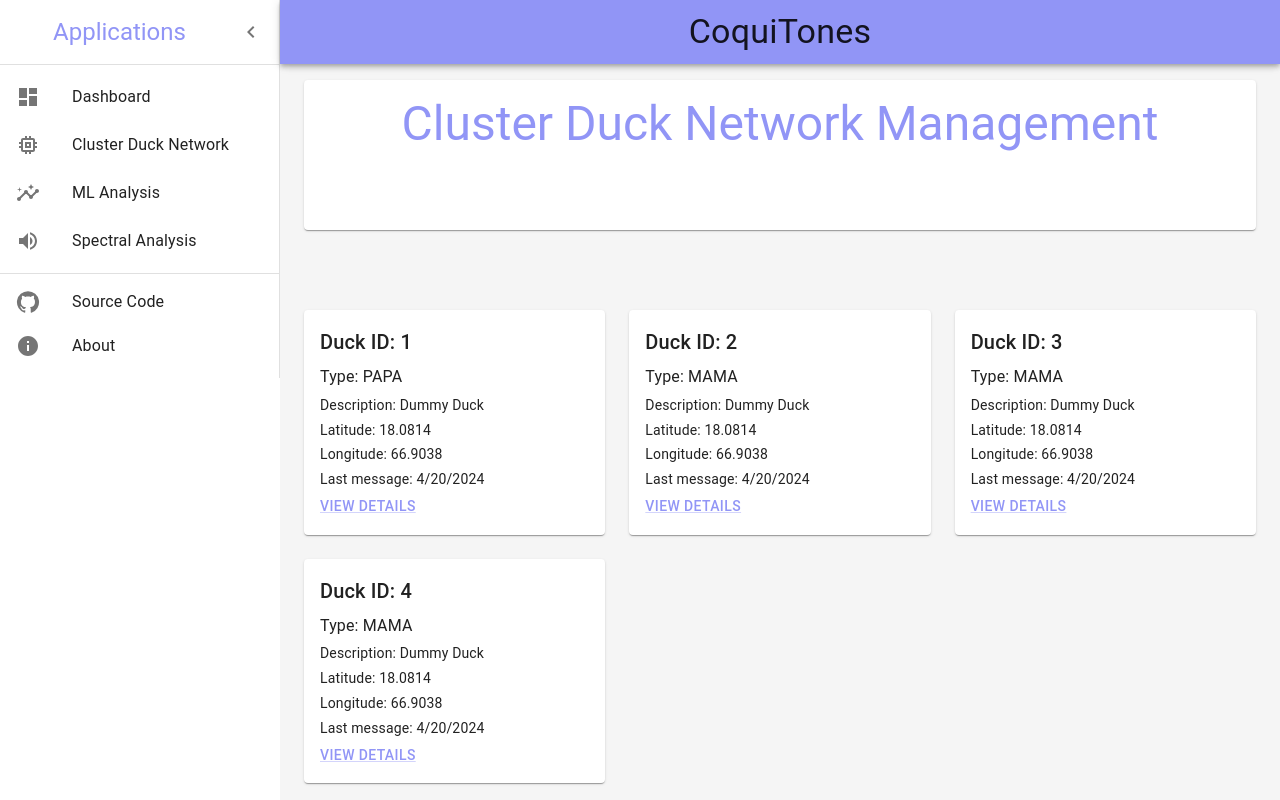
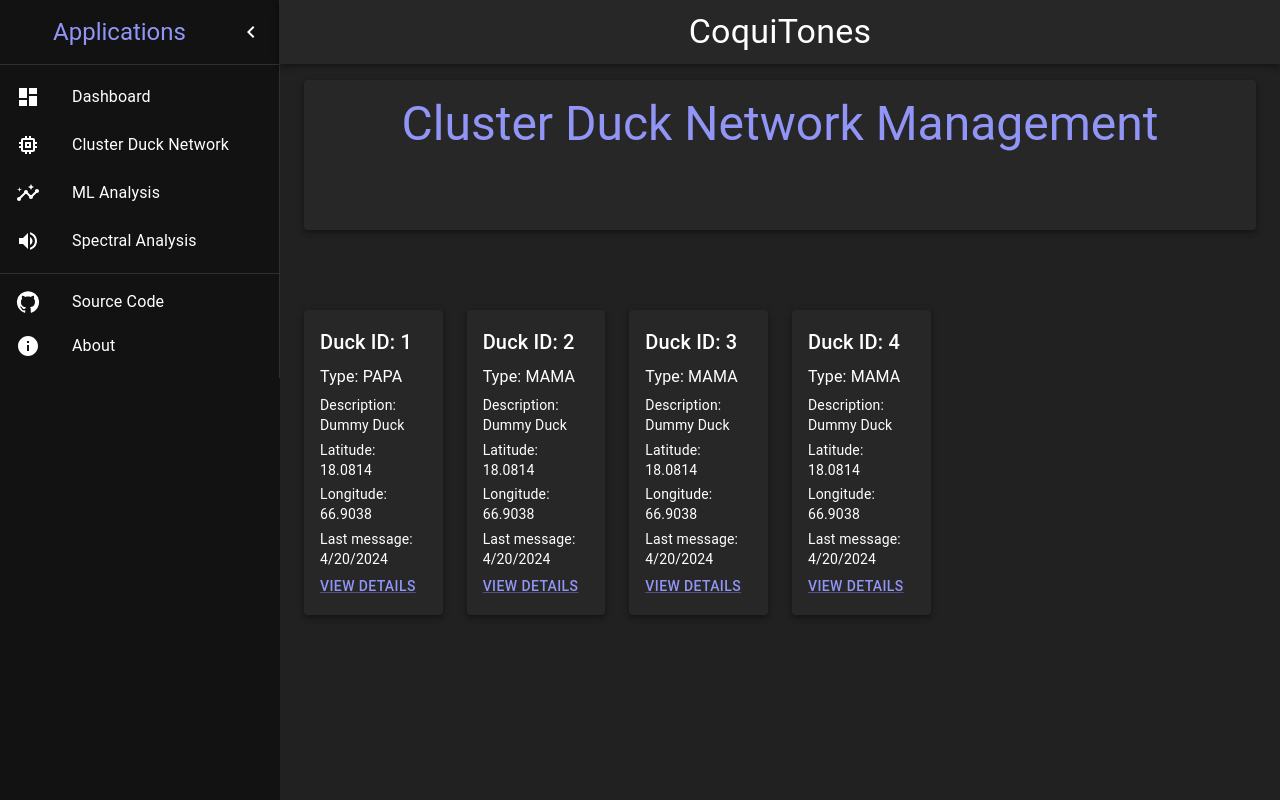
Before and after one commit to AlonsoUriarte14/CoquiTones, a React (Create React App) app in the folder Frontend/: page /CDN in a window 1280 px wide. Built offline with nearby package versions, Linux system fonts and the light colour scheme.

Commit message:
added dark mode

```diff
--- a/Frontend/src/components/SoundAnalysisTools/Spectrogram.jsx
+++ b/Frontend/src/components/SoundAnalysisTools/Spectrogram.jsx
@@ -64,7 +64,11 @@ export default function Spectrogram({ xData, yData, zData, colorscale, xrange, y
                     title: "Frequency (Hz)",
                     range: yrange
                 },
-                template: "plotly_dark",
+                plot_bgcolor: 'rgba(0, 0, 0, 0)', // Set plot background color to transparent for dark mode
+                paper_bgcolor: 'rgba(0, 0, 0, 0)', // Set paper background color to transparent for dark mode
+                font: {
+                    color: 'white', // Set font color to white for dark mode
+                },
                 annotations: [label]
             }}
 
--- a/Frontend/src/components/shared/Theme.js
+++ b/Frontend/src/components/shared/Theme.js
@@ -2,11 +2,12 @@
 import { createTheme } from '@mui/material/styles';
 const theme = createTheme({
     palette: {
+        mode: 'dark',
         primary: {
             main: "#9195F6"
         },
         secondary: {
-            main: "#B7C9F2"
+            main: "#FDFD96"
         },
     },
 });
--- a/Frontend/src/pages/CDN.jsx
+++ b/Frontend/src/pages/CDN.jsx
@@ -80,8 +80,8 @@ const CDN = () => {
                     }}
                 >
                     <Container maxWidth="lg" sx={{ mt: 10, mb: 10 }}>
-                        <Grid item xs={12} md={8} lg={9}>
-                            <Paper
+                        <Grid item xs={8} md={4} lg={5}>
+                            <Paper elevation={4}
                                 sx={{
                                     p: 2,
                                     display: 'flex',
@@ -100,8 +100,8 @@ const CDN = () => {
                     <Container maxWidth sx={{ mt: 10, mb: 10 }}>
                         <Grid container spacing={3}>
                             {ducks.map((duck) => (
-                                <Grid item key={duck.node_id} xs={12} md={6} lg={4}>
-                                    <Paper
+                                <Grid item key={duck.node_id} xs={12} md={6} lg={2}>
+                                    <Paper elevation={4}
                                         sx={{
                                             p: 2,
                                             display: 'flex',
--- a/Frontend/src/pages/SpectralAnalysis.jsx
+++ b/Frontend/src/pages/SpectralAnalysis.jsx
@@ -92,14 +92,14 @@ const SpectralAnalysis = () => {
                     <Container maxWidth="lg" sx={{ mt: 10, mb: 10 }}>
                         <Grid container spacing={3}>
                             <Grid item xs={12}>
-                                <Paper sx={{ p: 2 }}>
+                                <Paper elevation={4} sx={{ p: 2 }}>
                                     <Typography variant="h3" color="primary" align="center">
                                         Spectral Analysis
                                     </Typography>
                                 </Paper>
                             </Grid>
                             <Grid item xs={12} md={8} lg={8}>
-                                <Paper sx={{ p: 2, height: 'auto' }}>
+                                <Paper elevation={4} sx={{ p: 2, height: 'auto' }}>
                                     {zData ?
                                         (<Spectrogram
                                             xData={xData}
@@ -123,7 +123,7 @@ const SpectralAnalysis = () => {
                                 </Paper>
                             </Grid>
                             <Grid item xs={12} md={4} lg={4}>
-                                <Paper sx={{ p: 2, height: 'auto' }}>
+                                <Paper elevation={4} sx={{ p: 2, height: 'auto' }}>
                                     <SpectrogramControls
                                         setAudioFile={updateRawAudioFile}
                                         type={type}
@@ -138,7 +138,7 @@ const SpectralAnalysis = () => {
                                 </Paper>
                             </Grid>
                             <Grid item xs={12} md={8} lg={8}>
-                                <Paper
+                                <Paper elevation={4}
                                     sx={{ p: 2, height: 'auto' }}
                                 >
                                     <SoundPlayer
```
